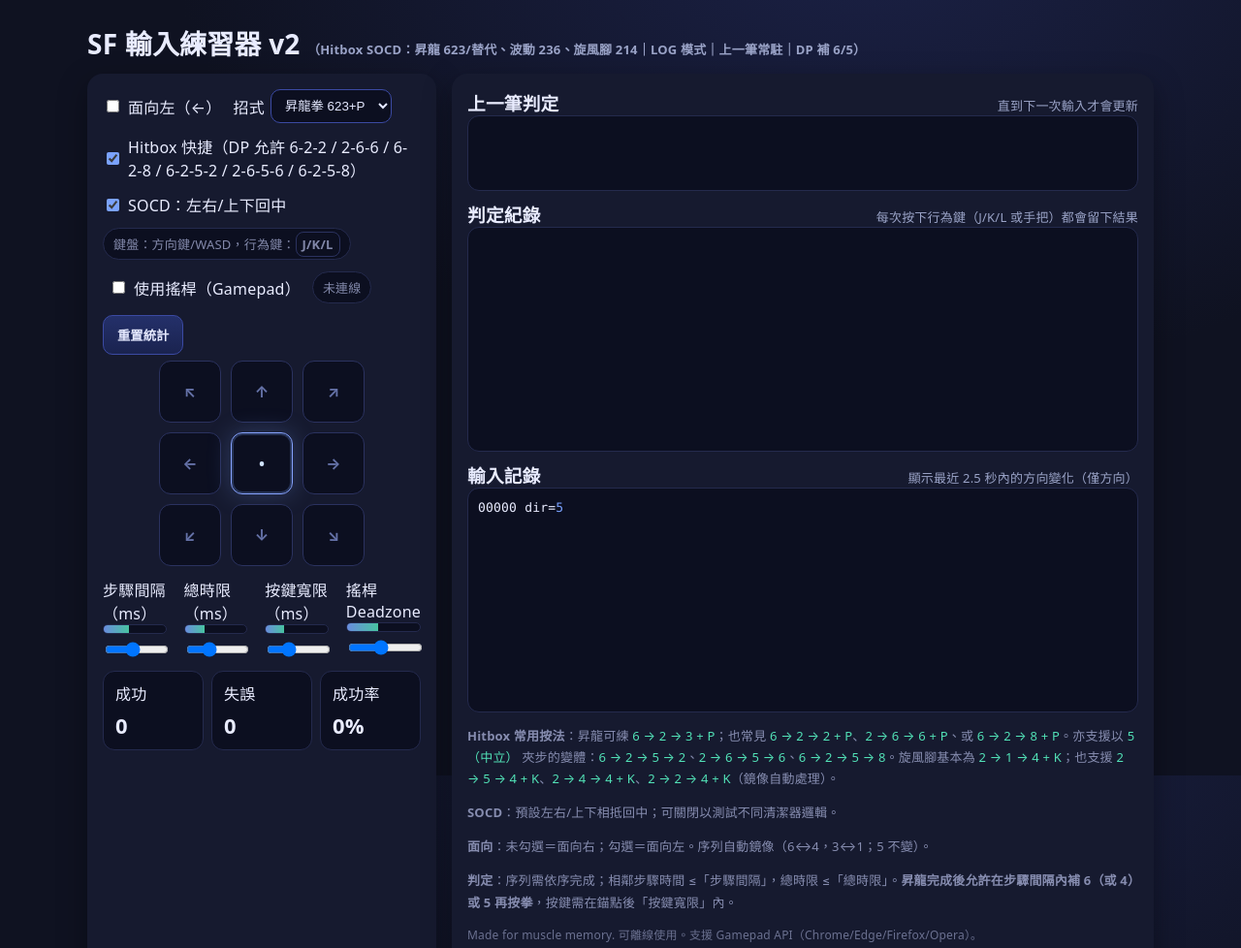
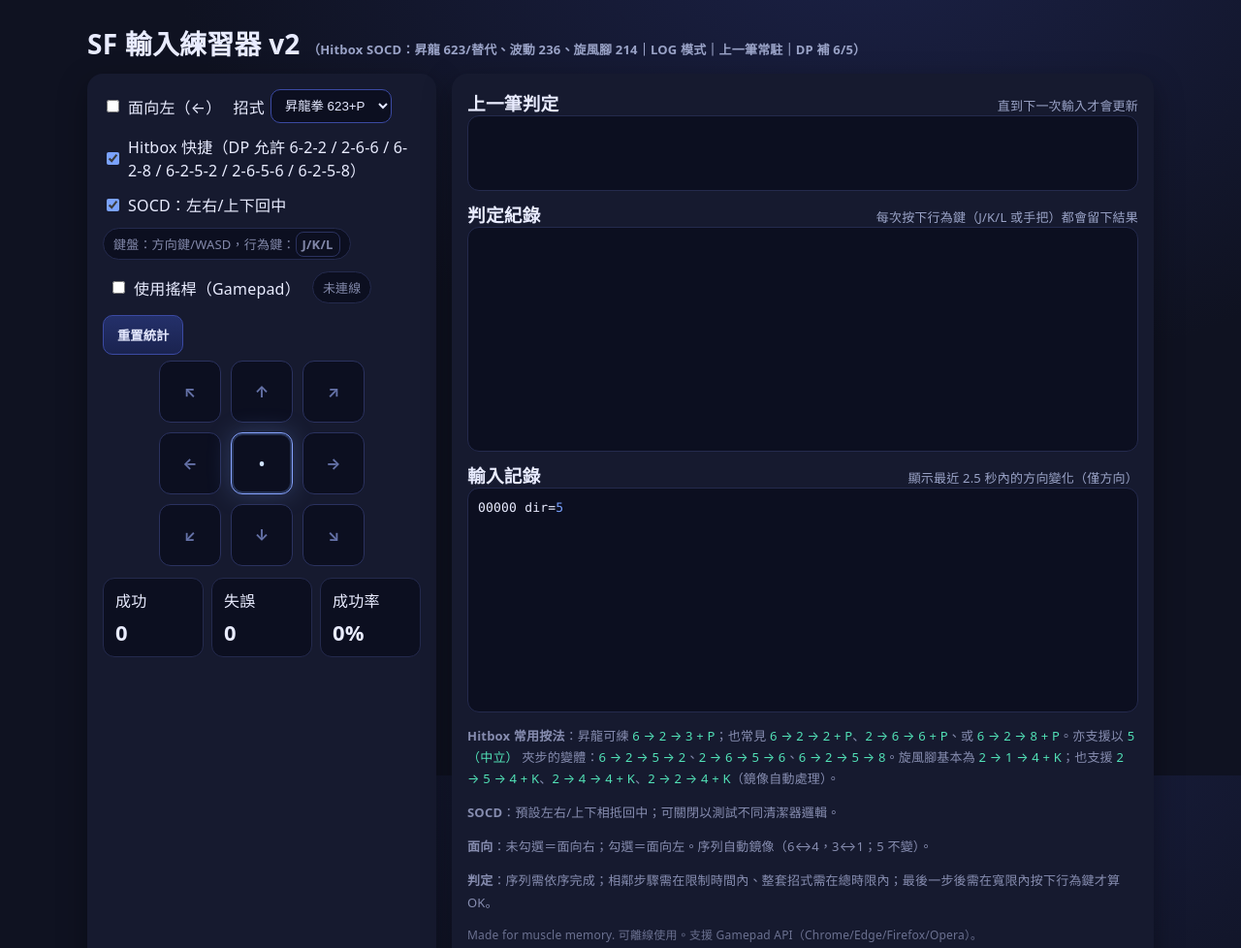
Before and after one commit to TANANIS/FGpractice, a plain HTML site: page index.html in a window 1280 px wide. Shown: the top 978 px of the page at 97% size. Drawn offline with Linux system fonts and the light colour scheme.

Commit message:
20250909-4

```diff
--- a/index.html
+++ b/index.html
@@ -77,25 +77,6 @@
           <div class="cell" data-dir="3"><span>↘</span></div>
         </div>
 
-        <div class="row" style="gap:18px;align-items:flex-start">
-          <div class="col" style="flex:1">
-            <label>步驟間隔（ms）<div class="bar"><i id="stepBar"></i></div></label>
-            <input type="range" id="stepMs" min="60" max="300" value="160" style="width:100%">
-          </div>
-          <div class="col" style="flex:1">
-            <label>總時限（ms）<div class="bar"><i id="totalBar"></i></div></label>
-            <input type="range" id="totalMs" min="200" max="900" value="430" style="width:100%">
-          </div>
-          <div class="col" style="flex:1">
-            <label>按鍵寬限（ms）<div class="bar"><i id="punchBar"></i></div></label>
-            <input type="range" id="punchMs" min="60" max="260" value="120" style="width:100%">
-          </div>
-          <div class="col" style="flex:1">
-            <label>搖桿 Deadzone<div class="bar"><i id="deadBar"></i></div></label>
-            <input type="range" id="deadzone" min="0" max="0.6" step="0.02" value="0.25" style="width:100%">
-          </div>
-        </div>
-
         <div class="stat">
           <div>成功<b id="ok">0</b></div>
           <div>失誤<b id="ng">0</b></div>
@@ -126,7 +107,7 @@
           <p><b>Hitbox 常用按法</b>：昇龍可練 <span class="good">6 → 2 → 3 + P</span>；也常見 <span class="good">6 → 2 → 2 + P</span>、<span class="good">2 → 6 → 6 + P</span>、或 <span class="good">6 → 2 → 8 + P</span>。亦支援以 <span class="good">5（中立）</span> 夾步的變體：<span class="good">6 → 2 → 5 → 2</span>、<span class="good">2 → 6 → 5 → 6</span>、<span class="good">6 → 2 → 5 → 8</span>。旋風腳基本為 <span class="good">2 → 1 → 4 + K</span>；也支援 <span class="good">2 → 5 → 4 + K</span>、<span class="good">2 → 4 → 4 + K</span>、<span class="good">2 → 2 → 4 + K</span>（鏡像自動處理）。</p>
           <p><b>SOCD</b>：預設左右/上下相抵回中；可關閉以測試不同清潔器邏輯。</p>
           <p><b>面向</b>：未勾選＝面向右；勾選＝面向左。序列自動鏡像（6↔4，3↔1；5 不變）。</p>
-          <p><b>判定</b>：序列需依序完成；相鄰步驟時間 ≤「步驟間隔」，總時限 ≤「總時限」。<b>昇龍完成後允許在步驟間隔內補 6（或 4）或 5 再按拳</b>，按鍵需在錨點後「按鍵寬限」內。</p>
+          <p><b>判定</b>：序列需依序完成；相鄰步驟需在限制時間內、整套招式需在總時限內；最後一步後需在寬限內按下行為鍵才算 OK。</p>
           <p class="footer">Made for muscle memory. 可離線使用。支援 Gamepad API（Chrome/Edge/Firefox/Opera）。</p>
         </div>
       </section>
@@ -146,27 +127,11 @@
   const okEl = $('#ok');
   const ngEl = $('#ng');
   const rateEl = $('#rate');
-  const stepMsEl = $('#stepMs');
-  const totalMsEl = $('#totalMs');
-  const punchMsEl = $('#punchMs');
-  const stepBar = $('#stepBar');
-  const totalBar = $('#totalBar');
-  const punchBar = $('#punchBar');
   const usePad = $('#usePad');
   const padStatus = $('#padStatus');
-  const deadzoneEl = $('#deadzone');
-  const deadBar = $('#deadBar');
   const hitboxMode = $('#hitboxMode');
   const socdNeutral = $('#socdNeutral');
-
-  function syncBars(){
-    stepBar.style.width = ( (stepMsEl.value-stepMsEl.min)/(stepMsEl.max-stepMsEl.min) * 100 ) + '%';
-    totalBar.style.width = ( (totalMsEl.value-totalMsEl.min)/(totalMsEl.max-totalMsEl.min) * 100 ) + '%';
-    punchBar.style.width = ( (punchMsEl.value-punchMsEl.min)/(punchMsEl.max-punchMsEl.min) * 100 ) + '%';
-    deadBar.style.width = ( (deadzoneEl.value-deadzoneEl.min)/(deadzoneEl.max-deadzoneEl.min) * 100 ) + '%';
-  }
-  [stepMsEl,totalMsEl,punchMsEl,deadzoneEl].forEach(el=>el.addEventListener('input',syncBars));
-  syncBars();
+  const DEFAULTS = { stepMs: 160, totalMs: 430, punchMs: 120, deadzone: 0.25 };
 
   // 狀態
   let buffer = []; // {dir:number, t:number}
@@ -240,9 +205,9 @@
 
   // ===== 判定邏輯 =====
   function checkSequence(pressTime){
-    const stepMs = Number(stepMsEl.value);
-    const totalMs = Number(totalMsEl.value);
-    const pressMs = Number(punchMsEl.value);
+ const stepMs  = DEFAULTS.stepMs;
+ const totalMs = DEFAULTS.totalMs;
+ const pressMs = DEFAULTS.punchMs;
 
     const {seqs, action, name} = getActiveSeqs();
     const winStart = pressTime - totalMs;
@@ -422,7 +387,7 @@
     let right = b[15]?.pressed || false;
 
     // 左搖桿軸
-    const dz = parseFloat(deadzoneEl.value || 0.25);
+    const dz = DEFAULTS.deadzone;
     const ax = p.axes?.[0] ?? 0, ay = p.axes?.[1] ?? 0;
     let lx = Math.abs(ax) > dz ? ax : 0;
     let ly = Math.abs(ay) > dz ? ay : 0;
```
